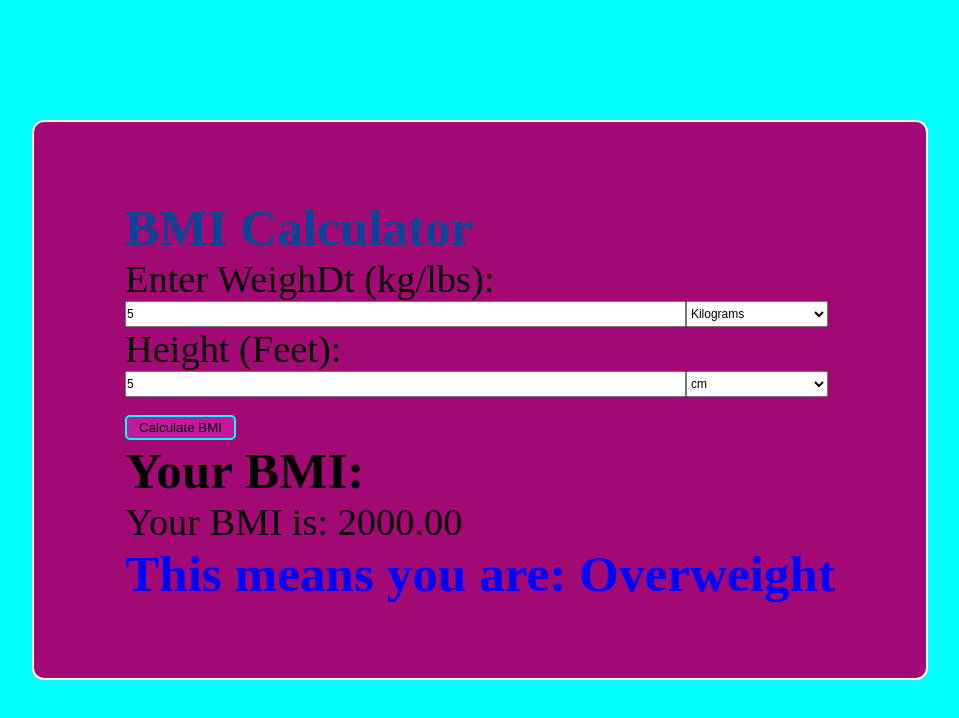
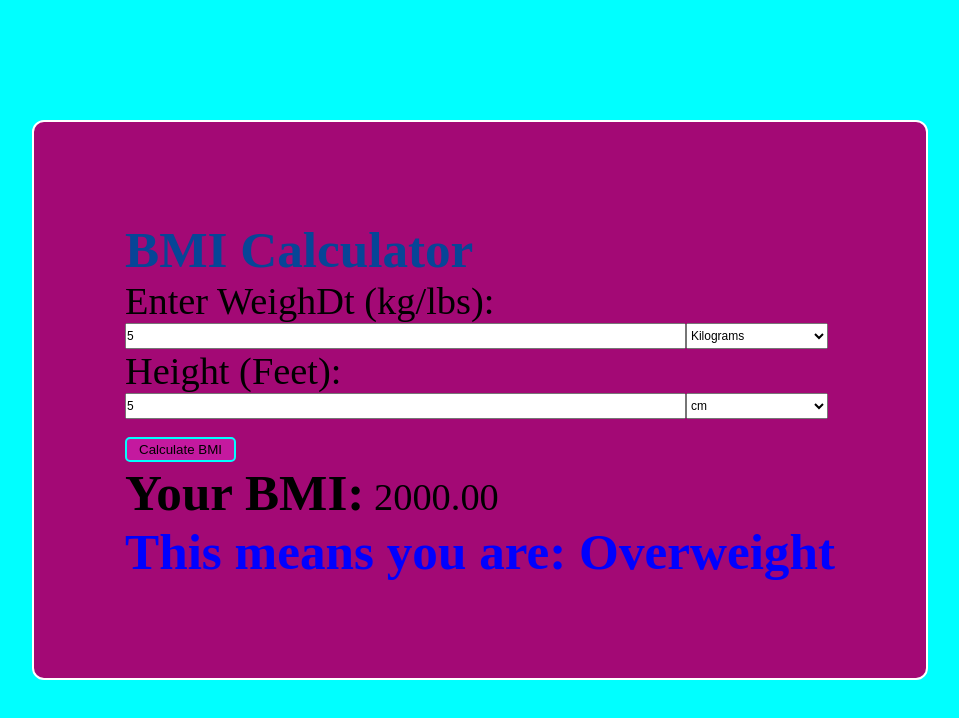
Before and after one commit to codewithTDA/bmicalcultor, a plain HTML site: page index.html in a window 1280 px wide. Both pictures are taken after typing "5", "5" into the empty fields and a click on the button "Calculate BMI". Shown: the whole page, without its empty margins (160-1119 px from the left). Drawn offline with Linux system fonts and the light colour scheme.

Commit message:
fix some text

```diff
--- a/index.html
+++ b/index.html
@@ -127,16 +127,20 @@
         }
         var bmi = weight / (height * height);
 
-        document.getElementById('result').innerHTML = 'Your BMI is: ' + bmi.toFixed(2);
+        document.getElementById('result').innerHTML =  bmi.toFixed(2);
         var output = Math.round(bmi * 100) / 100
+        var comment = document.getElementById("comment");
                   if (output < 18.5)
-                      document.getElementById("comment").innerText = "Underweight";
+                      comment.innerText = "Underweight";
                   else if (output >= 18.5 && output <= 25)
-                      document.getElementById("comment").innerText = "Normal";
+                      comment.innerText = "Normal";
                   else if (output >= 25 && output <= 30)
                       document.getElementById("comment").innerText = "Obese";
-                  else if (output > 30)
-                      document.getElementById("comment").innerText = "Overweight";
+                  else if (output > 30){
+                    comment.innerText = "Overweight";
+                  }
+
+
                   // document.getElementById("answer").value = output;
               }
     </script>
@@ -170,8 +174,11 @@
   </div>
 
   <button onclick="calculateBMI()">Calculate BMI</button>
-  <h2>Your BMI:</h2>
-<p id="result"></p>
+  <div>
+
+  <h2 style="display: inline-block;" >Your BMI:</h2>
+  <p id="result" style="display: inline-block;"></p>
+  </div>
 
 <h2 style="color: blue;">This means you are: <span id="comment"> ?</span> </h2>
 
```
